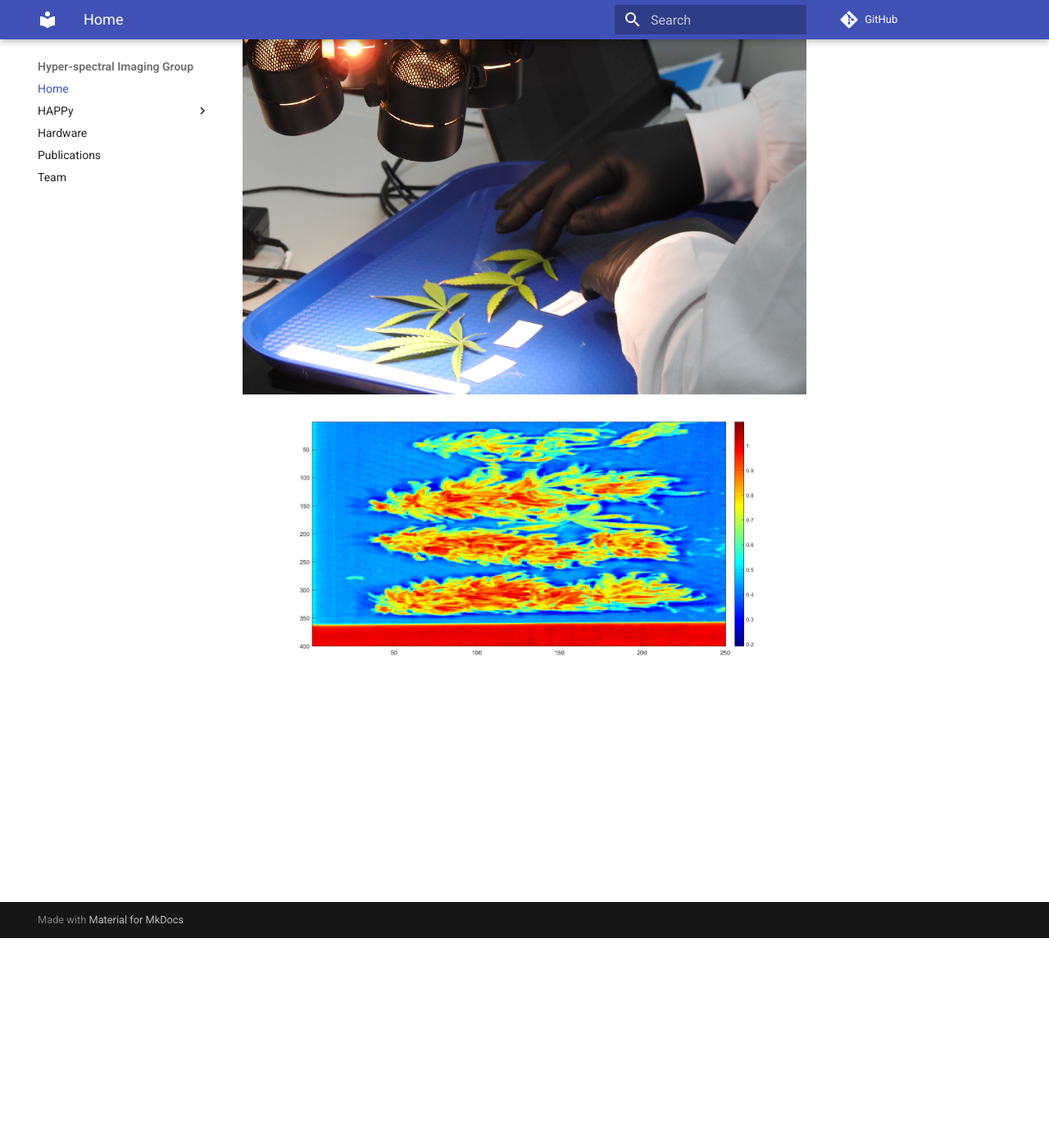
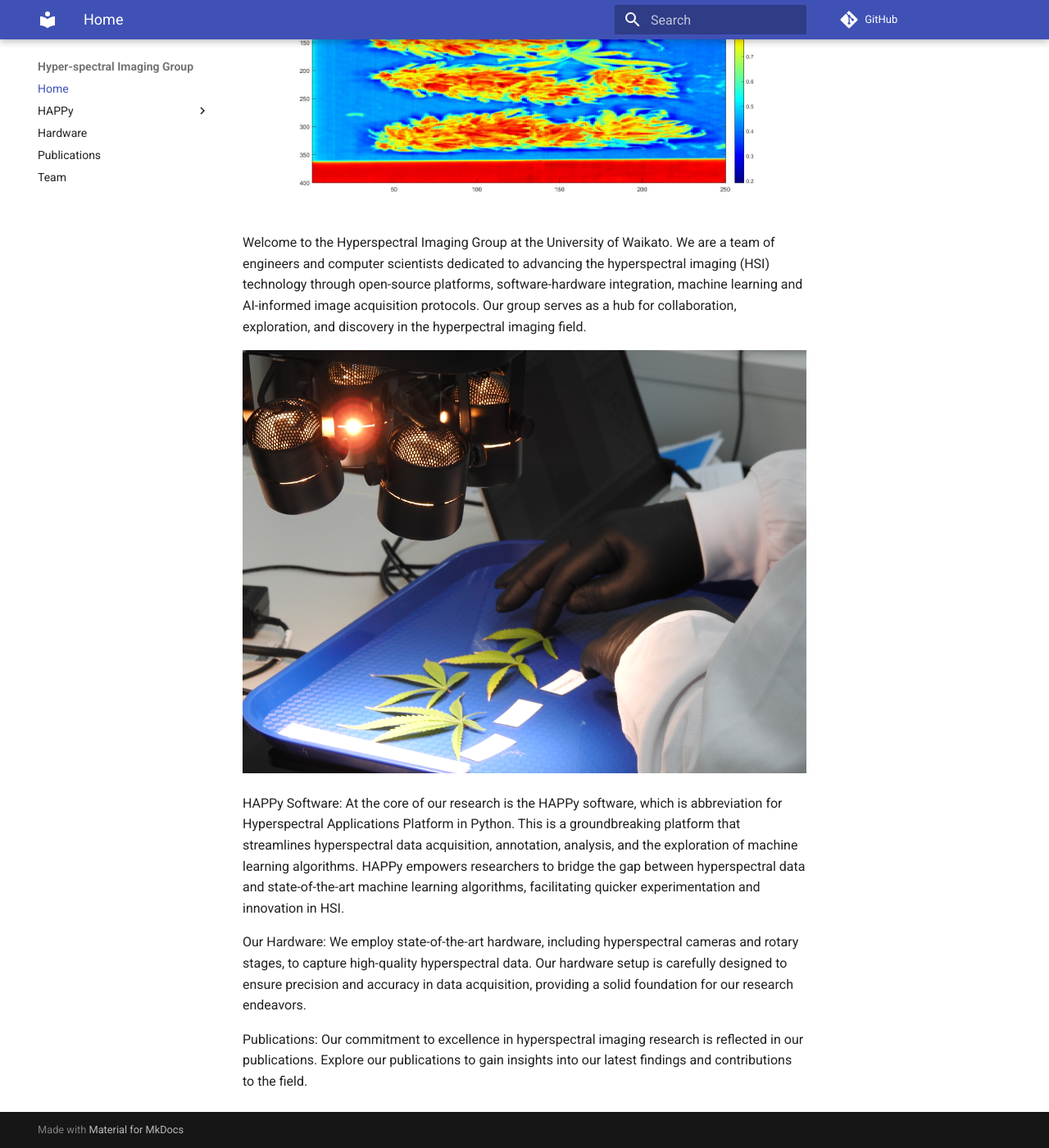
Before and after one commit to wairas/hsi-website, an MkDocs documentation site: the page built from docs/index.md, in a window 1280 px wide and 1400 px high, scrolled down 256 px. Shown: the whole window at 82% size. Built offline with MkDocs 1.6.1 and Material for MkDocs 9.7.7, drawn with Linux system fonts in a browser that asks for light colours; comment, search, counter and statistics services are not loaded; some of the changed text lies outside the part shown.

Commit message:
Update index.md
Updated with a lot more stuff

```diff
--- a/docs/index.md
+++ b/docs/index.md
@@ -1,4 +1,14 @@
-Welcome to the Hyperspectral Imaging Group at the University of Waikato.
+![Cannabis buds](img/cannabis_buds.jpg)
+
+Welcome to the Hyperspectral Imaging Group at the University of Waikato. We are a team of engineers and computer scientists dedicated to advancing the  hyperspectral imaging (HSI) technology through open-source platforms, software-hardware integration, machine learning and AI-informed image acquisition protocols. Our group serves as a hub for collaboration, exploration, and discovery in the hyperpectral imaging field.
 
 ![Imaging](img/DSCN3213.JPG)
-![Cannabis buds](img/cannabis_buds.jpg)
+
+HAPPy Software:
+At the core of our research is the HAPPy software, which is abbreviation for Hyperspectral Applications Platform in Python. This is a groundbreaking platform that streamlines hyperspectral data acquisition, annotation, analysis, and the exploration of machine learning algorithms. HAPPy empowers researchers to bridge the gap between hyperspectral data and state-of-the-art machine learning algorithms, facilitating quicker experimentation and innovation in HSI.
+
+Our Hardware:
+We employ state-of-the-art hardware, including hyperspectral cameras and rotary stages, to capture high-quality hyperspectral data. Our hardware setup is carefully designed to ensure precision and accuracy in data acquisition, providing a solid foundation for our research endeavors.
+
+Publications:
+Our commitment to excellence in hyperspectral imaging research is reflected in our publications. Explore our publications to gain insights into our latest findings and contributions to the field.
```
